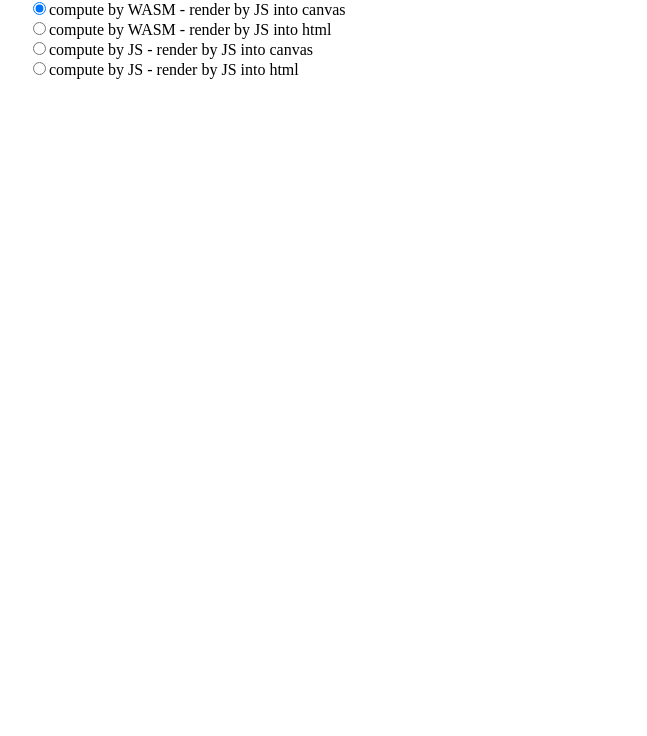
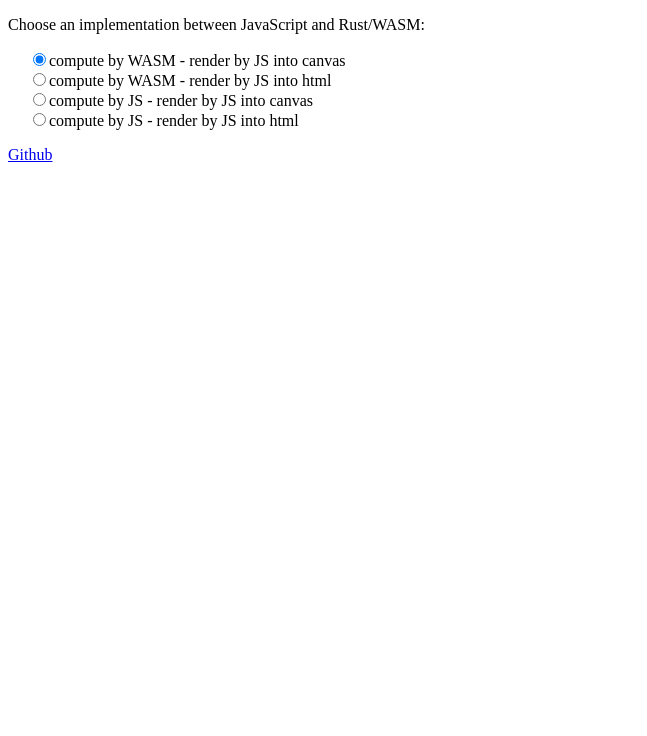
Before and after one commit to topheman/rust-wasm-experiments, a website built with webpack: page index.html in a window 1280 px wide. Shown: the part 64-800 px from the top of the page, without its empty margins (0-647 px from the left). Built offline with nearby package versions, Linux system fonts and the light colour scheme.

Commit message:
refactor(ui)

```diff
--- a/index.html
+++ b/index.html
@@ -5,6 +5,15 @@
     <title>rust-wasm-experiments</title>
   </head>
   <body>
+    <h1>rust-wasm-experiments</h1>
+    <p>Choose an implementation between JavaScript and Rust/WASM:</p>
     <div id="root"></div>
+    <p>
+      <a
+        href="https://github.com/topheman/rust-wasm-experiments"
+        title="rust-wasm-experiment on github"
+        >Github</a
+      >
+    </p>
   </body>
 </html>
--- a/js/index.js
+++ b/js/index.js
@@ -59,7 +59,6 @@
    */
   function update(d) {
     delta = d;
-    cycles++;
     updateBalls(balls["wasm"]);
     updateBalls(balls["js"]);
   }
@@ -107,18 +106,9 @@
    * Draw balls
    */
   function draw() {
-    // infos `wasm` or `js` (always at the beginning of mode)
-    infosNode.innerHTML = balls[stage.mode.split("-").shift()]
-      .map(
-        (ball, index) =>
-          `<li>x: ${ball.x.toFixed(3)} / y: ${ball.y.toFixed(
-            3
-          )} | index: ${index}</li>`
-      )
-      .join("");
-    cyclesNode.innerText = `Cycles: ${cycles} - Delta: ${delta.toFixed(
+    infosNode.innerText = `Delta: ${delta.toFixed(
       4
-    )} - FrameRate: ${Math.round(1000 / delta)} FPS`;
+    )}ms - FrameRate: ${Math.round(1000 / delta)} FPS`;
     // draw balls in selected mode
     drawFunc[stage.mode]();
   }
@@ -127,9 +117,6 @@
    * Game loop
    */
   function loop(timestamp) {
-    if (cycles >= 4000) {
-      return cancelAnimationFrame(loop);
-    }
     requestAnimationFrame(loop);
     update(timestamp - lastFrameTimeMs);
     draw();
@@ -141,13 +128,9 @@
   const MAX_BALLS = 10;
 
   const { stage } = makeStage();
-  const { infosNode, cyclesNode, canvasCtx, htmlRenderNode } = prepareUI(
-    stage,
-    { BALL_MASS, BALL_GRAVITY, BALL_ELASTICITY, BALL_FRICTION }
-  );
+  const { infosNode, canvasCtx, htmlRenderNode } = prepareUI(stage);
 
   let delta = 0;
-  let cycles = 0;
   let lastFrameTimeMs = 0;
 
   const balls = {
--- a/js/ui.js
+++ b/js/ui.js
@@ -57,14 +57,9 @@
   return ul;
 }
 
-export function prepareUI(stage, options = {}) {
+export function prepareUI(stage) {
   const rootNode = document.getElementById("root");
-  const infosNode = document.createElement("ul");
-  infosNode.style.overflowY = "scroll";
-  infosNode.style.maxHeight = "70vh";
-  const cyclesNode = document.createElement("p");
-  const optionsNode = document.createElement("pre");
-  optionsNode.innerText = JSON.stringify(options);
+  const infosNode = document.createElement("p");
   const htmlRenderNode = makeHtmlRenderNode();
   const canvasRenderNode = makeCanvasRenderNode();
   stage.track(({ width, height }) => {
@@ -96,17 +91,14 @@
     ],
     stage
   );
+  rootNode.appendChild(renderModeToggles);
   rootNode.appendChild(infosNode);
-  rootNode.appendChild(cyclesNode);
-  rootNode.appendChild(optionsNode);
   rootNode.appendChild(canvasRenderNode);
   rootNode.appendChild(htmlRenderNode);
-  rootNode.appendChild(renderModeToggles);
 
   return {
     rootNode,
     infosNode,
-    cyclesNode,
     canvasRenderNode,
     canvasCtx: canvasRenderNode.getContext("2d"),
     htmlRenderNode
```
Also changed, not shown: README.md.
